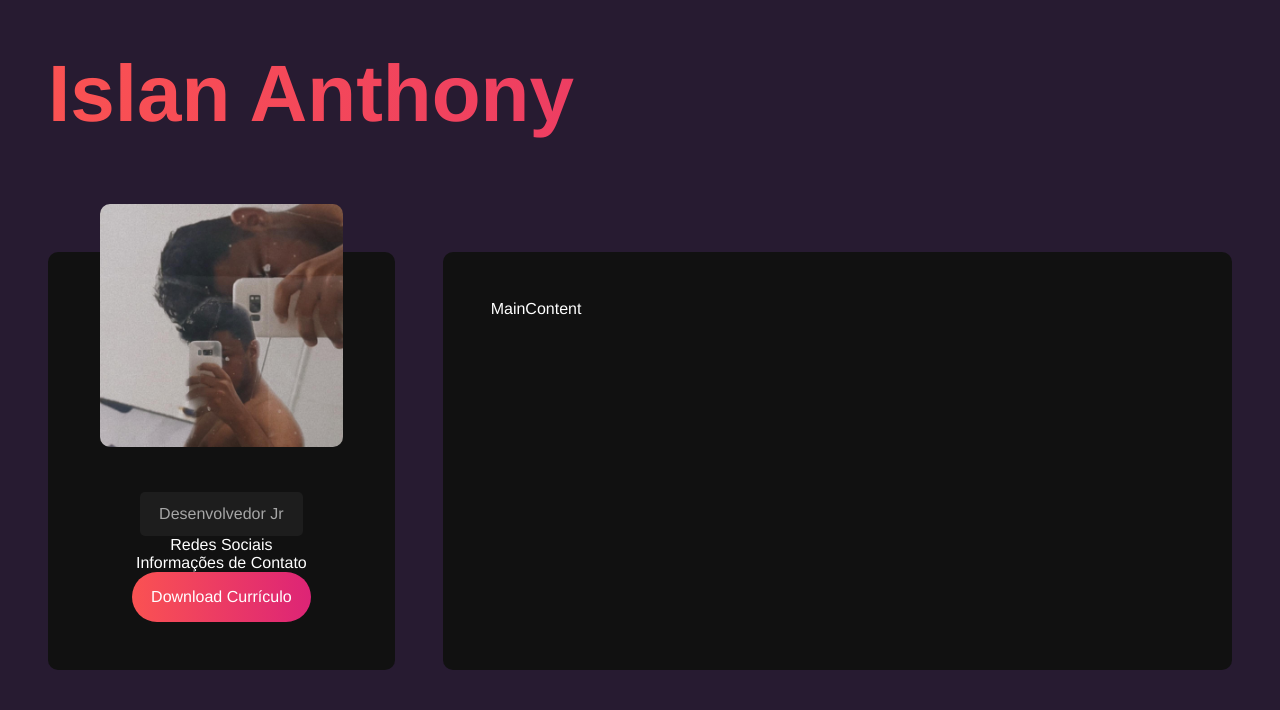
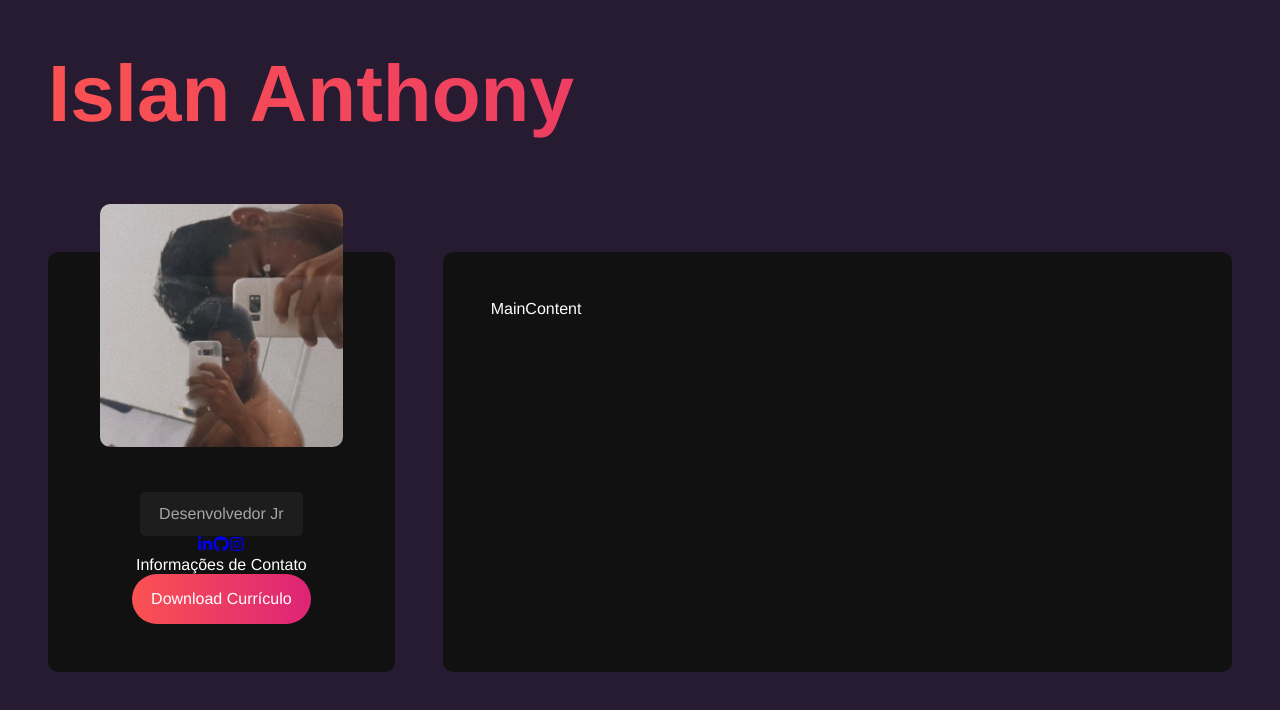
Before and after one commit to Anthony4Dev/portfolio, a React (Vite) app: page / in a window 1280 px wide. Shown: the top 710 px of the page. Built offline with nearby package versions, Linux system fonts and the light colour scheme.

Commit message:
icones de redes sociais, added socialnetworks.jsx e .sass

```diff
--- a/src/components/SocialNetworks.jsx
+++ b/src/components/SocialNetworks.jsx
@@ -0,0 +1,22 @@
+import { FaLinkedinIn, FaGithub, FaInstagram } from "react-icons/fa";
+
+import "../style/components/socialnetworks.sass";
+
+const socialNetworks = [
+{ name: "linkedin", icon: <FaLinkedinIn /> },
+{ name: "github", icon: <FaGithub /> },
+{ name: "instagram", icon: <FaInstagram /> },
+];
+
+const SocialNetworks = () => {
+    return (<section id="social-networks">
+        {socialNetworks.map((network) => (
+            <a href="#" className="social-btn" id={network.name} key={network.name}>
+                {network.icon}
+            </a>
+        ))}
+    </section>
+    );
+};
+
+export default SocialNetworks
--- a/src/components/sidebar.jsx
+++ b/src/components/sidebar.jsx
@@ -1,15 +1,19 @@
+import SocialNetworks from './SocialNetworks';
+
 import Avatar from '../img/eu.jpg';
 
 import "../style/components/sidebar.sass";
 
+
 const sidebar = () => {
-  return (<aside id="sidebar">
-    <img src={Avatar} alt="Islan Anthony" />
-    <p className="title">Desenvolvedor Jr</p>
-    <p>Redes Sociais</p>
-    <p>Informações de Contato</p>
-    <a href="" className="btn">Download Currículo</a>
-  </aside>
+  return (
+    <aside id="sidebar">
+      <img src={Avatar} alt="Islan Anthony" />
+      <p className="title">Desenvolvedor Jr</p>
+      <SocialNetworks/>
+      <p>Informações de Contato</p>
+      <a href="" className="btn">Download Currículo</a>
+    </aside>
   );
 }
 
```
Also changed, not shown: src/style/components/socialnetworks.sass (added).
